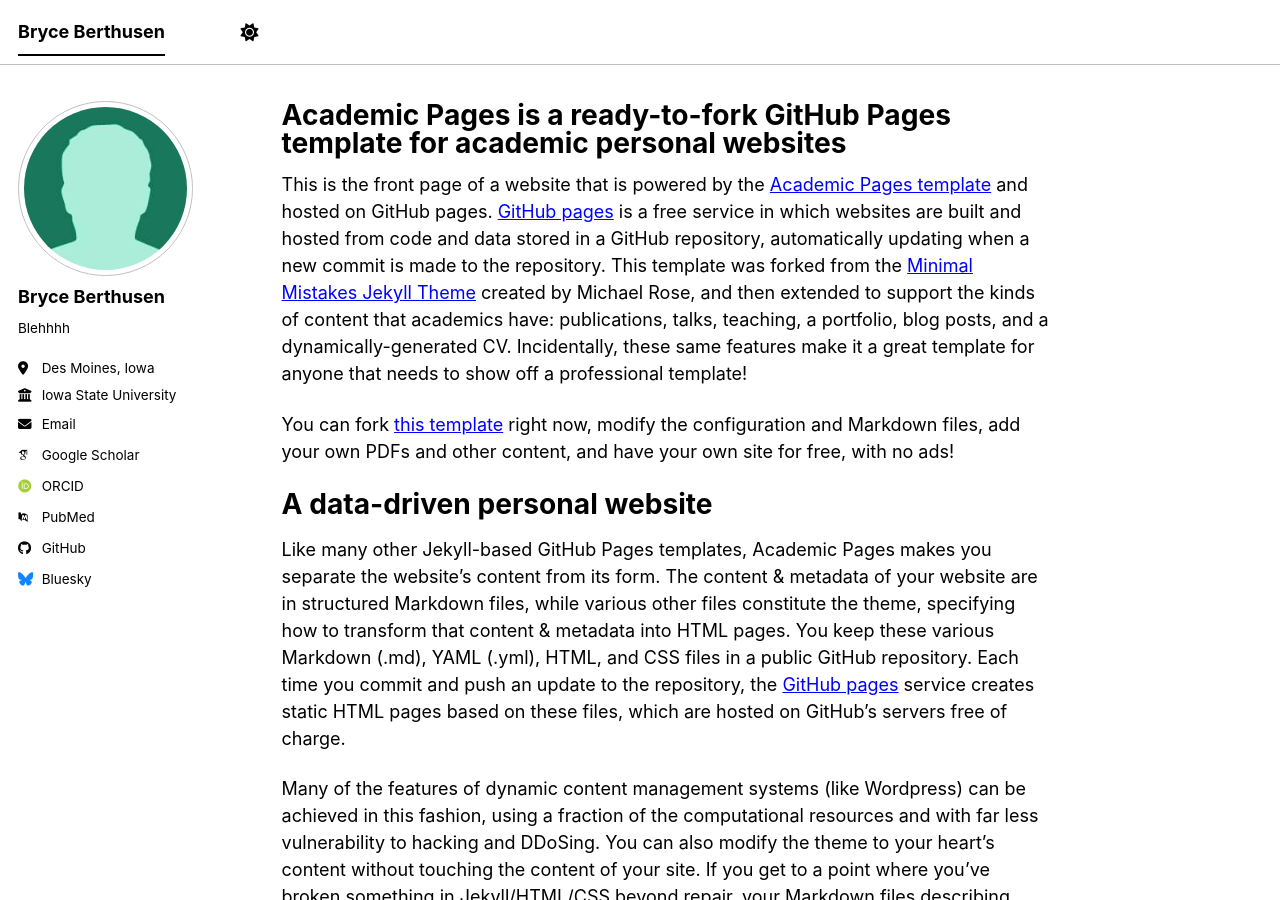
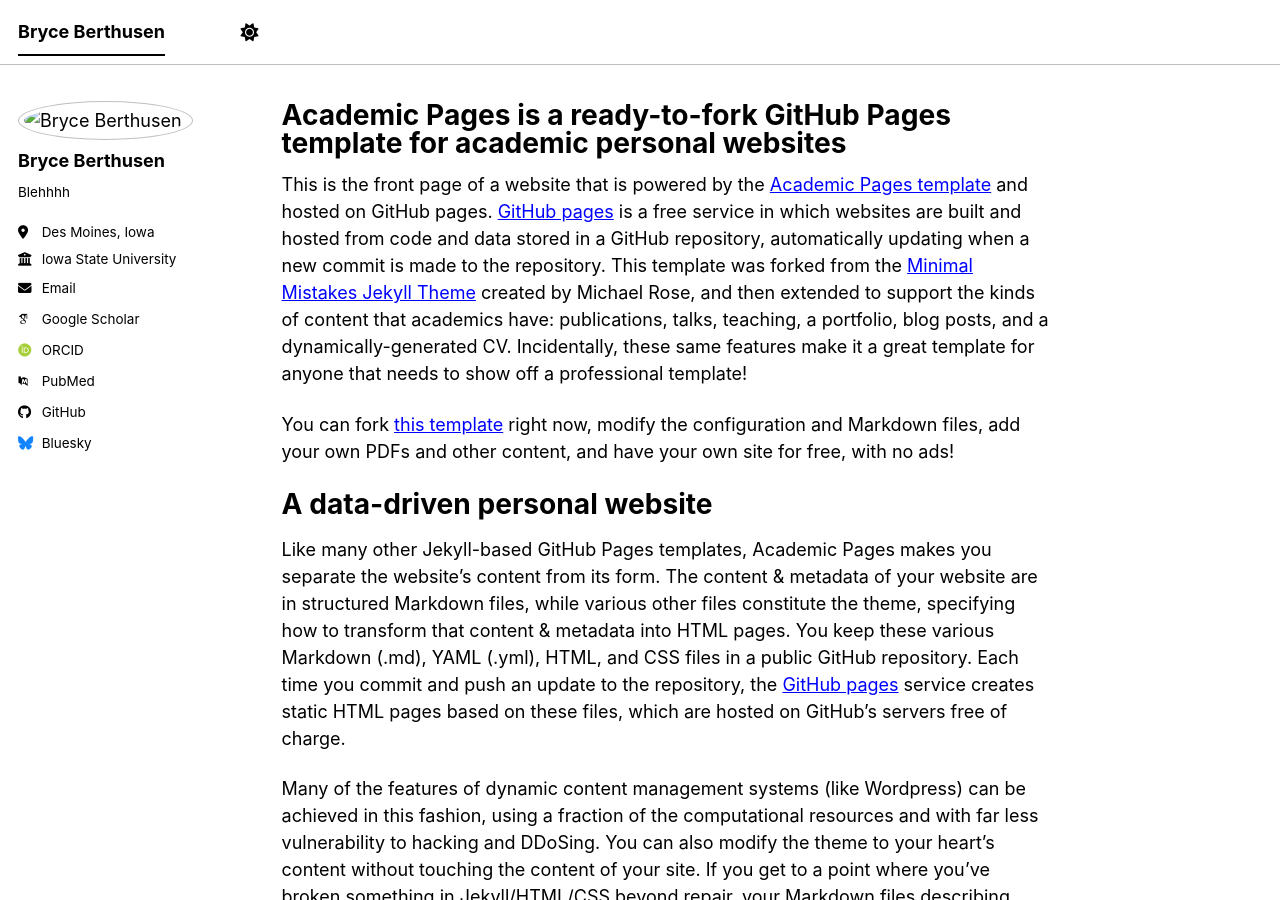
Before and after one commit to bnberthusen/bnberthusen.github.io, a Jekyll site: the page built from _pages/about.md, in a window 1280 px wide and 900 px high. Built offline with Jekyll 4.4.1, drawn with Linux system fonts in a browser that asks for light colours; some web fonts are replaced; a script bundle is joined from its source files by our own code; library files that are not in the unit come from our copies.

Commit message:
Update _config.yml

```diff
--- a/_config.yml
+++ b/_config.yml
@@ -23,7 +23,7 @@
 #               Additional customization can be done by editing /_includes/author-profile.html
 author:
   # Biographic information
-  avatar           : "bio-photo-2.jpg"
+  avatar           : "images/bio-photo-2.jpg"
   name             : "Bryce Berthusen"
   pronouns         : # example: "she/her"
   bio              : "Blehhhh"
```
